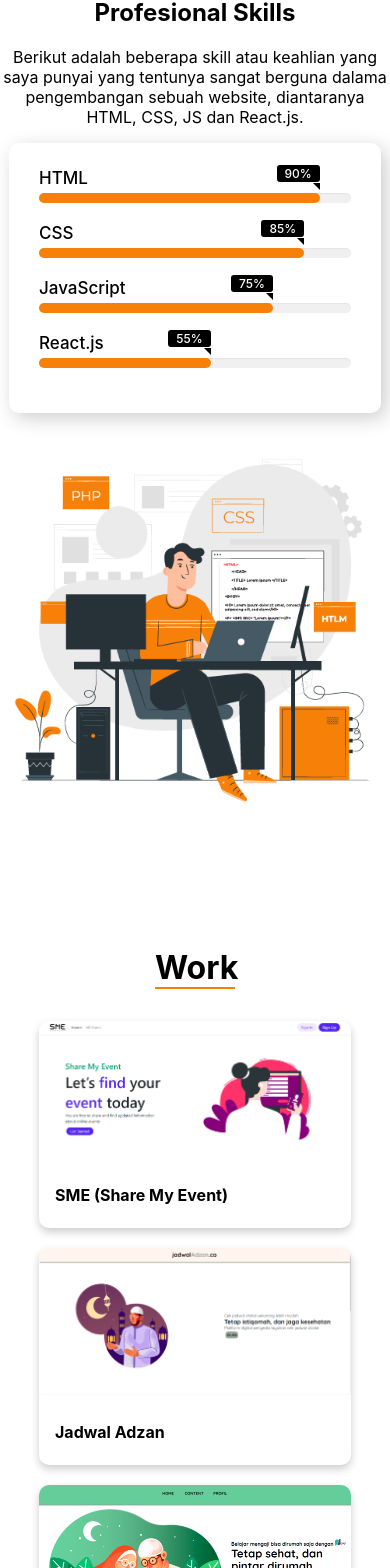
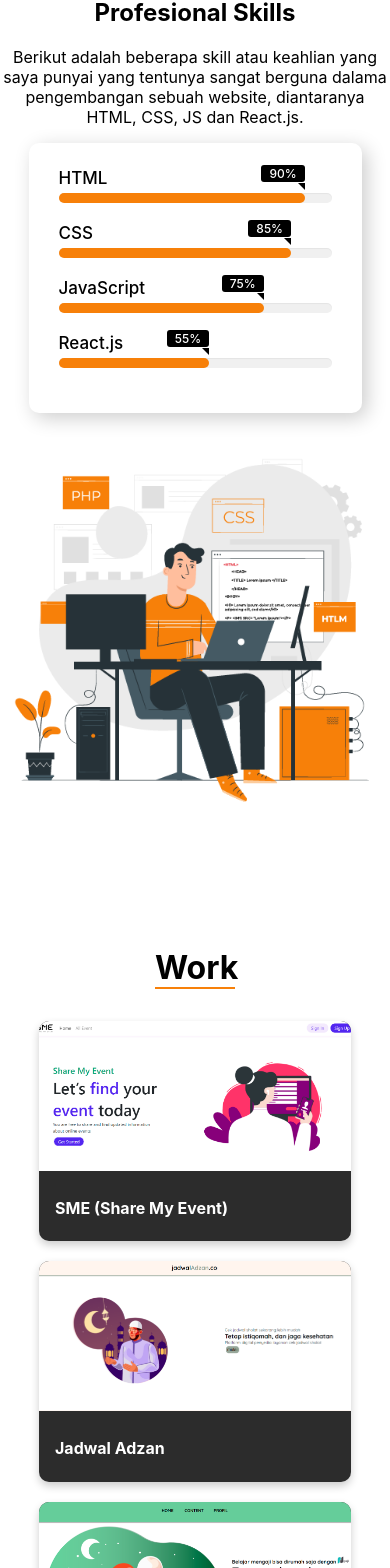
Before and after one commit to zayyid123/zayyid123.github.io, a React (Create React App) app: page / in a window 390 px wide. Shown: the part 1609-3177 px from the top of the page. Built offline with nearby package versions, Linux system fonts and the light colour scheme; a web font is replaced by a local one.

Commit message:
css work

```diff
--- a/src/App.css
+++ b/src/App.css
@@ -4,9 +4,3 @@
     right: 20px;
     cursor: pointer;
 }
-
-@media screen and (max-width: 500px) {
-    .button_up {
-        right: 50px;
-    }
-}
--- a/src/component/skills.css
+++ b/src/component/skills.css
@@ -170,7 +170,7 @@
     }
 
     .skill-bars {
-        width: 80%;
+        width: 70%;
         margin: auto;
     }
 
--- a/src/component/work.css
+++ b/src/component/work.css
@@ -25,12 +25,16 @@
     width: 30%;
     border-radius: 10px;
     text-decoration: none;
-    color: black;
+    color: white;
+    background-color: rgb(44, 44, 44);
 }
 
 .card img {
     width: 100%;
     border-radius: 10px 10px 0 0;
+    height: 150px;
+    object-fit: cover;
+    object-position: center;
 }
 
 .card:hover {
```
